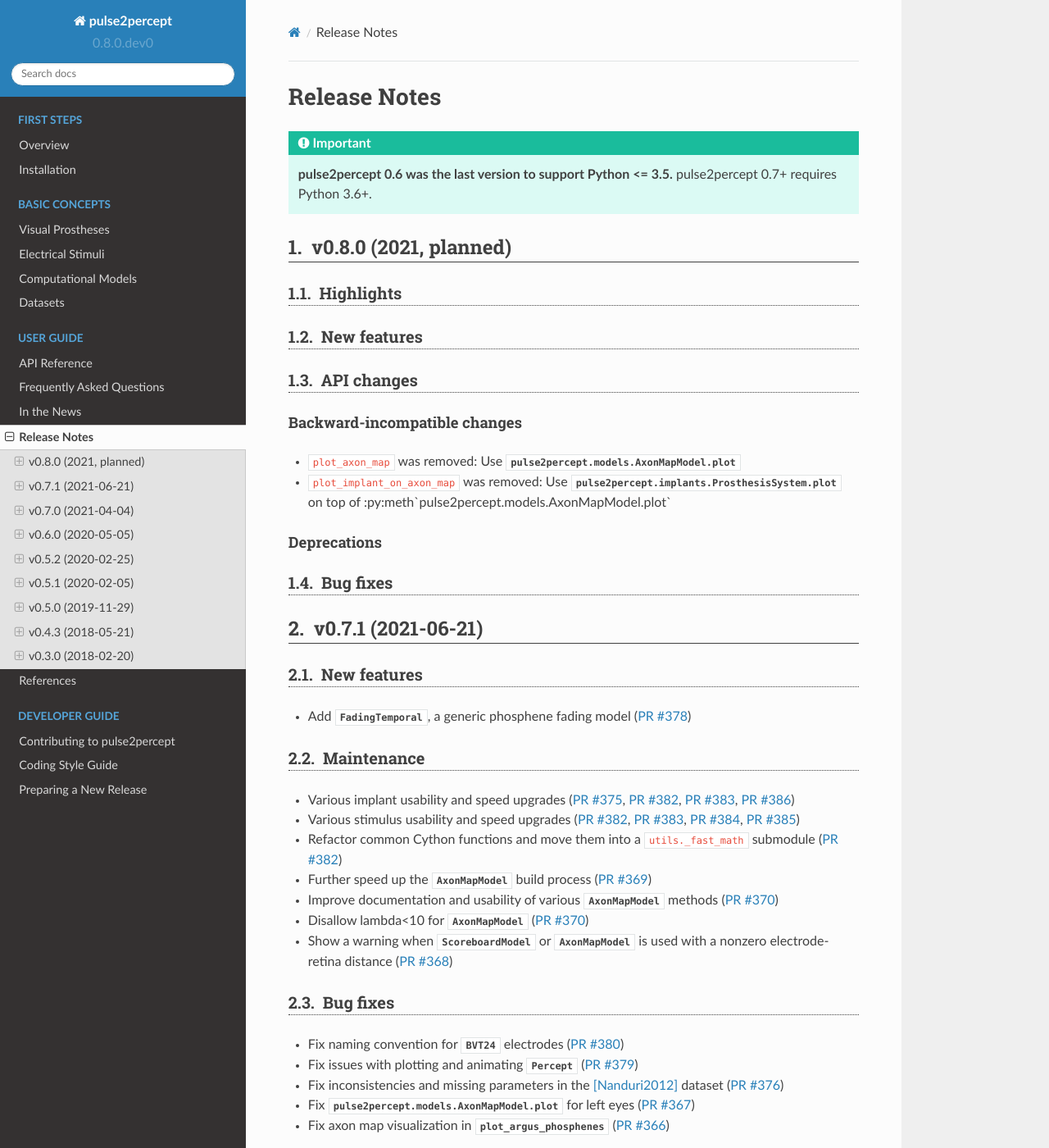
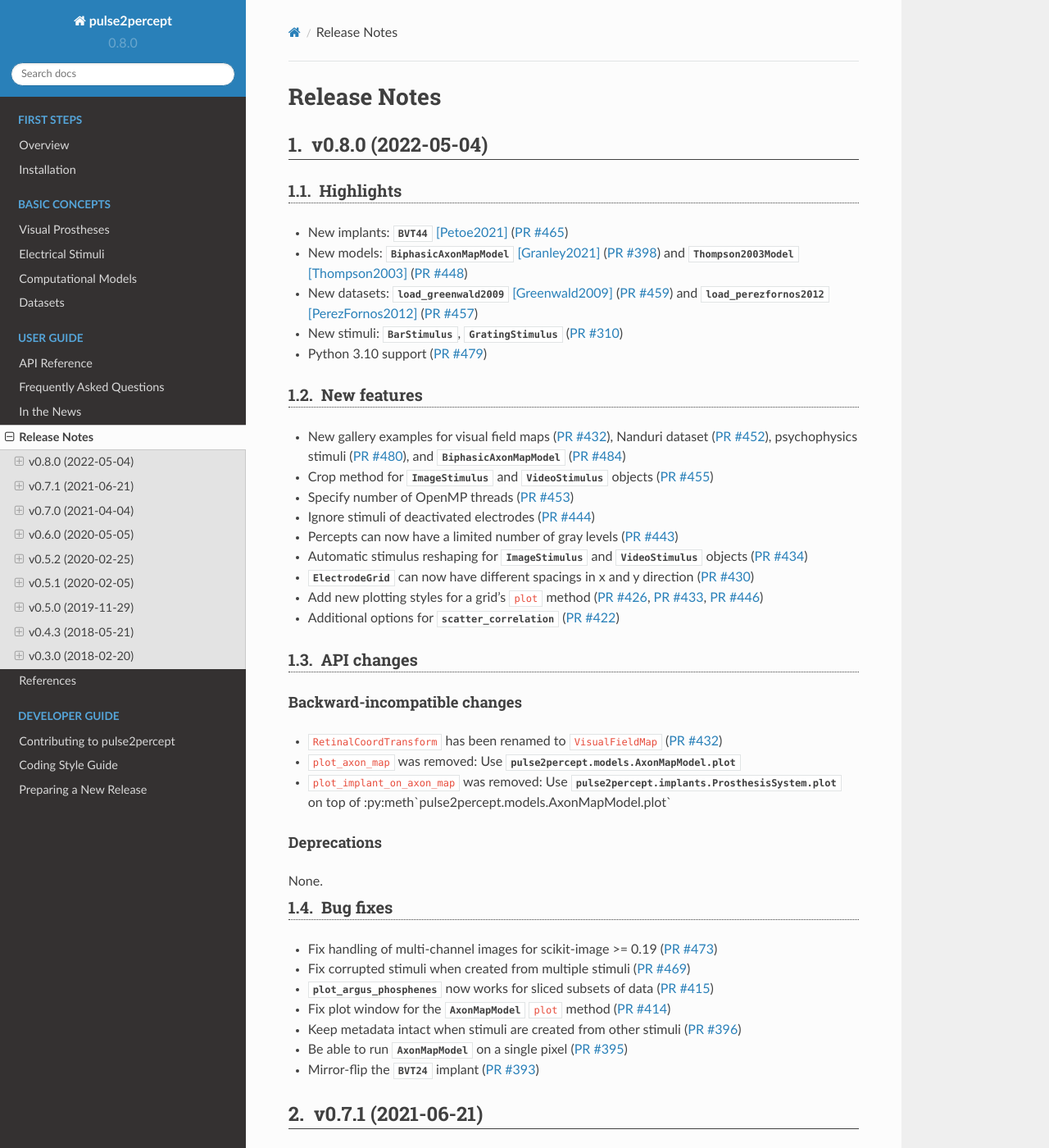
Before and after one commit to pulse2percept/pulse2percept, a Sphinx documentation site: the page built from doc/users/release_notes.rst, in a window 1280 px wide and 1400 px high. Shown: the whole window at 82% size. Built offline with Sphinx 7.4.7 and the Read the Docs theme 2.0.0, drawn with Linux system fonts in a browser that asks for light colours; pages that are not in the unit, such as notebooks, are missing from menus.

Commit message:
Release 0.8.0

```diff
--- a/doc/users/release_notes.rst
+++ b/doc/users/release_notes.rst
@@ -4,19 +4,46 @@
 Release Notes
 =============
 
-.. important::
-
-    **pulse2percept 0.6 was the last version to support Python <= 3.5.**
-    pulse2percept 0.7+ requires Python 3.6+.
-
-v0.8.0 (2021, planned)
-----------------------
+v0.8.0 (2022-05-04)
+-------------------
 
 Highlights
 ~~~~~~~~~~
 
+*  New implants: :py:class:`~pulse2percept.implants.BVT44` [Petoe2021]_
+   (:pull:`465`)
+*  New models: :py:class:`~pulse2percept.models.BiphasicAxonMapModel`
+   [Granley2021]_ (:pull:`398`) and
+   :py:class:`~pulse2percept.models.Thompson2003Model` [Thompson2003]_
+   (:pull:`448`)
+*  New datasets: :py:func:`~pulse2percept.datasets.load_greenwald2009`
+   [Greenwald2009]_ (:pull:`459`) and
+   :py:func:`~pulse2percept.datasets.load_perezfornos2012`
+   [PerezFornos2012]_ (:pull:`457`)
+*  New stimuli: :py:class:`~pulse2percept.stimuli.BarStimulus`,
+   :py:class:`~pulse2percept.stimuli.GratingStimulus` (:pull:`310`)
+*  Python 3.10 support (:pull:`479`)
+
 New features
 ~~~~~~~~~~~~
+
+*  New gallery examples for visual field maps (:pull:`432`), Nanduri
+   dataset (:pull:`452`), psychophysics stimuli (:pull:`480`), and
+   :py:class:`~pulse2percept.models.BiphasicAxonMapModel` (:pull:`484`)
+*  Crop method for :py:class:`~pulse2percept.stimuli.ImageStimulus` and
+   :py:class:`~pulse2percept.stimuli.VideoStimulus` objects (:pull:`455`)
+*  Specify number of OpenMP threads (:pull:`453`)
+*  Ignore stimuli of deactivated electrodes (:pull:`444`)
+*  Percepts can now have a limited number of gray levels (:pull:`443`)
+*  Automatic stimulus reshaping for
+   :py:class:`~pulse2percept.stimuli.ImageStimulus` and
+   :py:class:`~pulse2percept.stimuli.VideoStimulus` objects (:pull:`434`)
+*  :py:class:`~pulse2percept.implants.ElectrodeGrid` can now have different
+   spacings in x and y direction (:pull:`430`)
+*  Add new plotting styles for a grid's ``plot`` method (:pull:`426`,
+   :pull:`433`, :pull:`446`)
+*  Additional options for :py:func:`~pulse2percept.viz.scatter_correlation`
+   (:pull:`422`)
 
 API changes
 ~~~~~~~~~~~
@@ -24,6 +51,7 @@
 Backward-incompatible changes
 ^^^^^^^^^^^^^^^^^^^^^^^^^^^^^
 
+*  ``RetinalCoordTransform`` has been renamed to ``VisualFieldMap`` (:pull:`432`)
 *  ``plot_axon_map`` was removed: Use :py:meth:`pulse2percept.models.AxonMapModel.plot`
 *  ``plot_implant_on_axon_map`` was removed: Use
    :py:meth:`pulse2percept.implants.ProsthesisSystem.plot` on top of
@@ -32,9 +60,20 @@
 Deprecations
 ^^^^^^^^^^^^
 
+None.
+
 Bug fixes
 ~~~~~~~~~
 
+*  Fix handling of multi-channel images for scikit-image >= 0.19 (:pull:`473`)
+*  Fix corrupted stimuli when created from multiple stimuli (:pull:`469`)
+*  :py:func:`~pulse2percept.viz.plot_argus_phosphenes` now works for sliced subsets of data
+   (:pull:`415`)
+*  Fix plot window for the :py:class:`~pulse2percept.models.AxonMapModel` ``plot`` method
+   (:pull:`414`)
+*  Keep metadata intact when stimuli are created from other stimuli (:pull:`396`)
+*  Be able to run :py:class:`~pulse2percept.models.AxonMapModel` on a single pixel (:pull:`395`)
+*  Mirror-flip the :py:class:`~pulse2percept.implants.BVT24` implant (:pull:`393`)
 
 v0.7.1 (2021-06-21)
 -------------------
--- a/pulse2percept/version.py
+++ b/pulse2percept/version.py
@@ -1 +1 @@
-__version__ = '0.8.0.dev0'
+__version__ = '0.8.0'
```
Also changed, not shown: doc/developers/releases.rst (+1 -11 lines).
